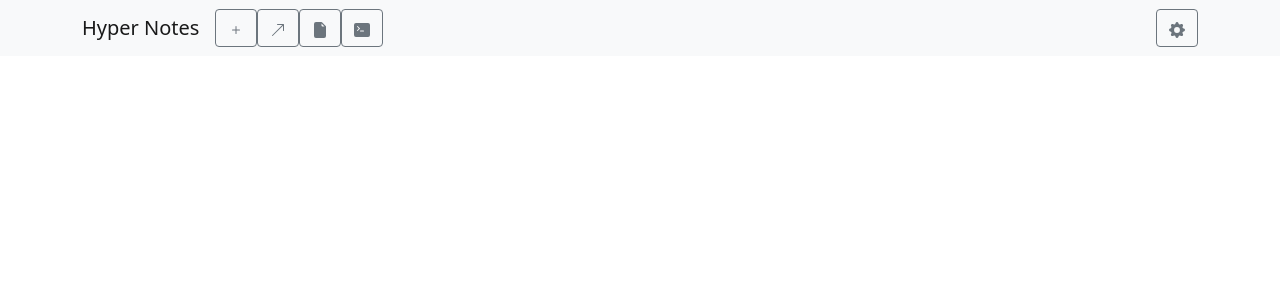
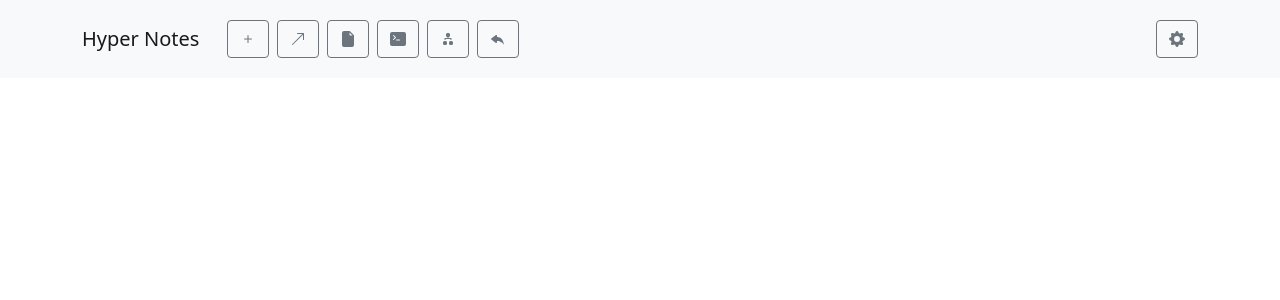
Before and after one commit to FloofyPancakes/hyper-notes, a React (Create React App) app: page / in a window 1280 px wide. Shown: the top 300 px of the page. Built offline with nearby package versions, Linux system fonts and the light colour scheme.

Commit message:
fixed margins and centered icons

```diff
--- a/src/App.js
+++ b/src/App.js
@@ -1,6 +1,6 @@
 import './App.css';
 import React, { Component } from 'react';
-import Header from './components/Header';
+import Header from './components/Header.jsx';
 
 function App() {
   return (
--- a/src/components/Header.js
+++ /dev/null
@@ -1,35 +0,0 @@
-import 'bootstrap/dist/css/bootstrap.min.css';
-import Container from 'react-bootstrap/esm/Container';
-import Navbar from 'react-bootstrap/Navbar'
-import NavbarCollapse from 'react-bootstrap/esm/NavbarCollapse';
-import NavDropdown from 'react-bootstrap/esm/NavDropdown';
-import Nav from 'react-bootstrap/esm/Nav';
-import Button from 'react-bootstrap/Button'
-import { BsPlus} from "react-icons/bs";
-import { BsArrowUpRight} from "react-icons/bs";
-import { BsFillFileEarmarkFill } from "react-icons/bs";
-import { BsFillTerminalFill } from "react-icons/bs";
-import { BsGearFill } from "react-icons/bs";
-function Header() {
-  return (
-    <Navbar expand="lg" bg="light" variant="light">
-      <Container>
-        <Navbar.Brand href="#home">Hyper Notes</Navbar.Brand>
-        <Navbar.Collapse id="basic-navbar-nav">
-          <Nav className="me-auto">
-            <Button variant="outline-secondary" > <BsPlus/> </Button>{' '}
-            <Button variant="outline-secondary"> <BsArrowUpRight/> </Button>
-            <Button variant="outline-secondary"> <BsFillFileEarmarkFill/> </Button>
-            <Button variant="outline-secondary"> <BsFillTerminalFill/> </Button>
-          </Nav>
-        </Navbar.Collapse>
-
-        <Button variant="outline-secondary"> <BsGearFill/> </Button>
-      </Container>
-
-    </Navbar>
-  );
-}
-
-
-export default Header;
--- /dev/null
+++ b/src/components/Header.jsx
@@ -0,0 +1,43 @@
+import 'bootstrap/dist/css/bootstrap.min.css';
+import Container from 'react-bootstrap/esm/Container';
+import Navbar from 'react-bootstrap/Navbar'
+import Nav from 'react-bootstrap/esm/Nav';
+import Button from 'react-bootstrap/Button'
+import { BsDiagram2Fill, BsPlus} from "react-icons/bs";
+import { BsArrowUpRight} from "react-icons/bs";
+import { BsFillFileEarmarkFill } from "react-icons/bs";
+import { BsFillTerminalFill } from "react-icons/bs";
+import { BsGearFill } from "react-icons/bs";
+import { BsReplyFill } from "react-icons/bs";
+function Header() {
+  return (
+    <Navbar expand="lg" bg="light" variant="light">
+      <Container>
+        <Navbar.Brand href="#home">Hyper Notes</Navbar.Brand>
+        <Navbar.Collapse id="basic-navbar-nav">
+          <Nav className="me-auto">
+            <div className="p-2">
+              <Button variant="outline-secondary" className="m-1"> <BsPlus className="mb-1" /> </Button>
+              <Button variant="outline-secondary" className="m-1"> <BsArrowUpRight className="mb-1"/> </Button>
+              <Button variant="outline-secondary" className="m-1"> <BsFillFileEarmarkFill className="mb-1"/> </Button>
+              <Button variant="outline-secondary" className="m-1"> <BsFillTerminalFill className="mb-1"/> </Button>
+              <Button variant="outline-secondary" className="m-1"> <BsDiagram2Fill className="mb-1"/> </Button>
+              <Button variant="outline-secondary" className="m-1"> <BsReplyFill className="mb-1"/> </Button>
+
+            </div>
+
+          </Nav>
+        </Navbar.Collapse>
+
+        <Button variant="outline-secondary"> <BsGearFill className="mb-1"/> </Button>
+      </Container>
+
+    </Navbar>
+  );
+}
+
+// .ml-0 {
+
+// }
+
+export default Header;
```
